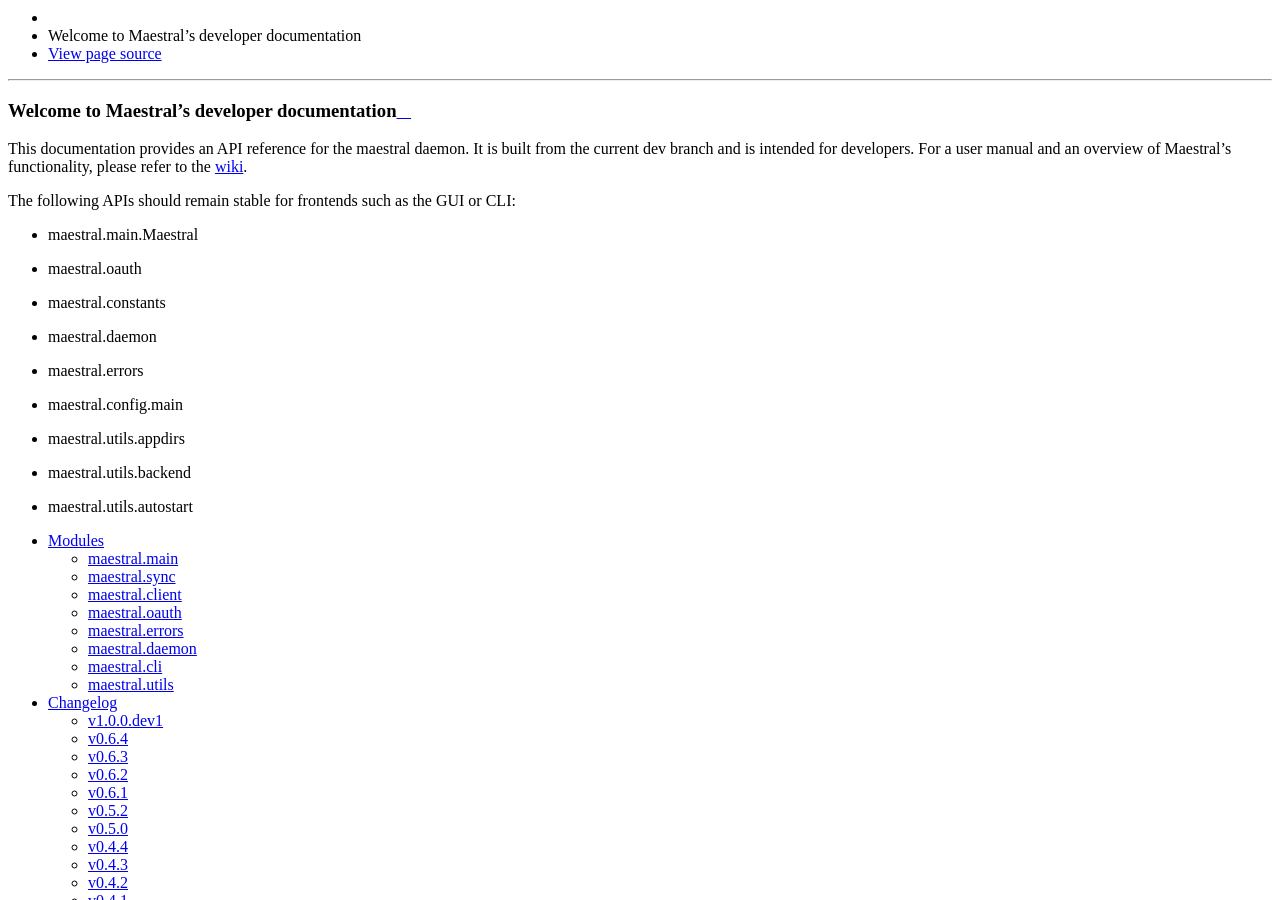
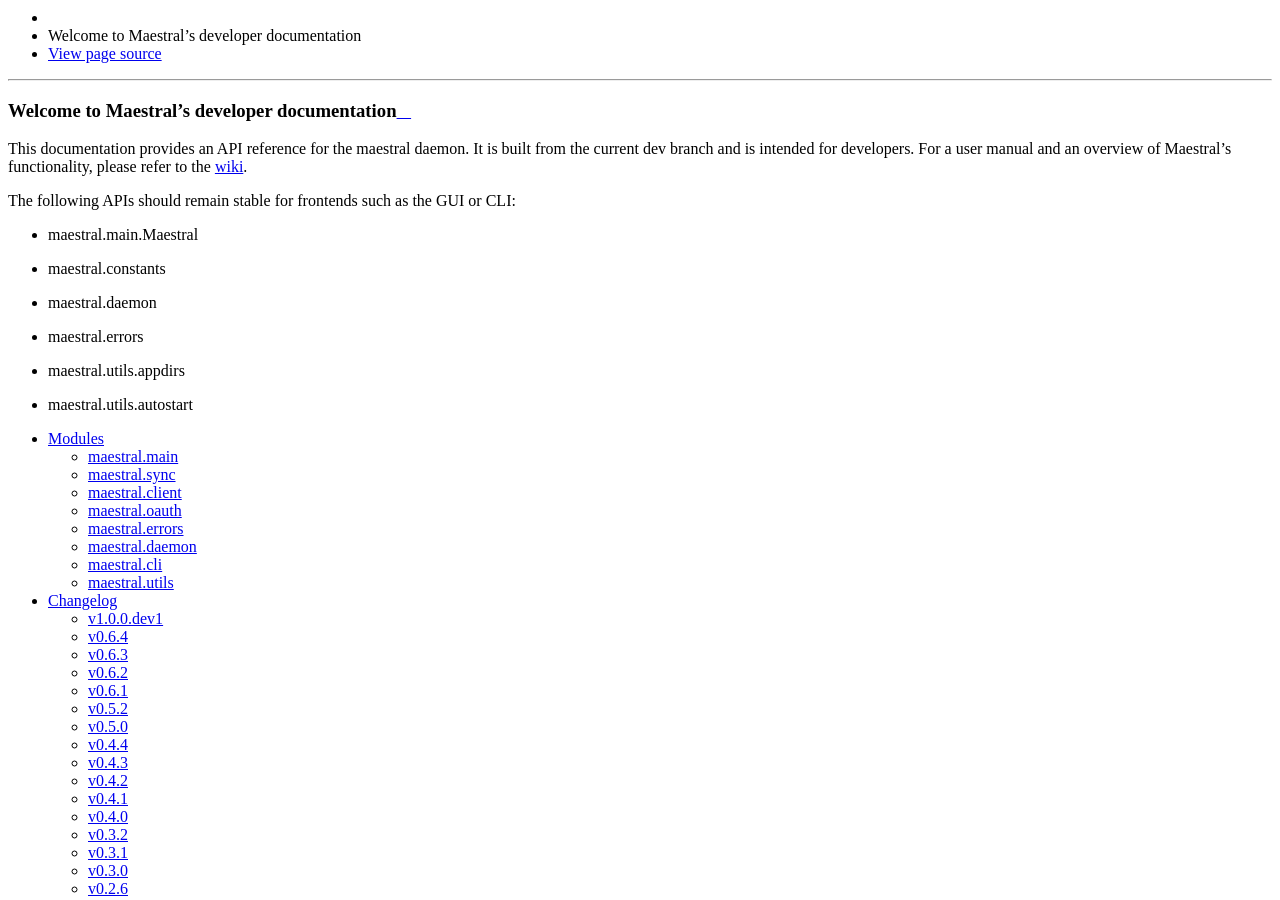
Before and after one commit to samschott/maestral, a Sphinx documentation site: the page built from docs/index.rst, in a window 1280 px wide and 900 px high, scrolled down 656 px. Built offline with Sphinx 7.4.7 and the Read the Docs theme 2.0.0, drawn with Linux system fonts in a browser that asks for light colours; comment, search, counter and statistics services are not loaded.

Commit message:
updated docs

```diff
--- a/docs/index.rst
+++ b/docs/index.rst
@@ -10,13 +10,10 @@ refer to the `wiki <https://github.com/SamSchott/maestral-dropbox/wiki>`_.
 The following APIs should remain stable for frontends such as the GUI or CLI:
 
 * maestral.main.Maestral
-* maestral.oauth
 * maestral.constants
 * maestral.daemon
 * maestral.errors
-* maestral.config.main
 * maestral.utils.appdirs
-* maestral.utils.backend
 * maestral.utils.autostart
 
 .. toctree::
```
